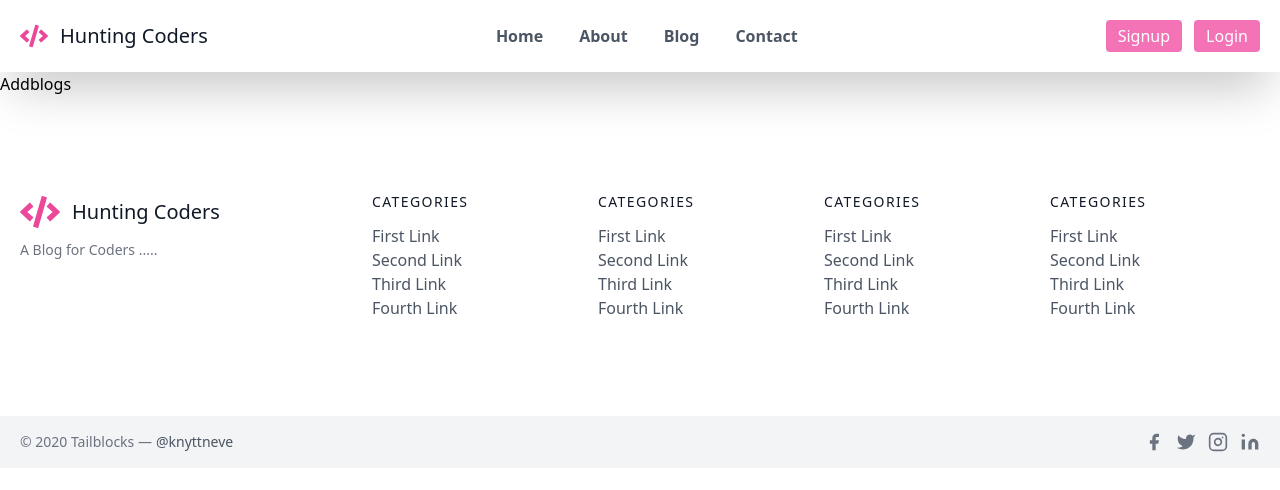
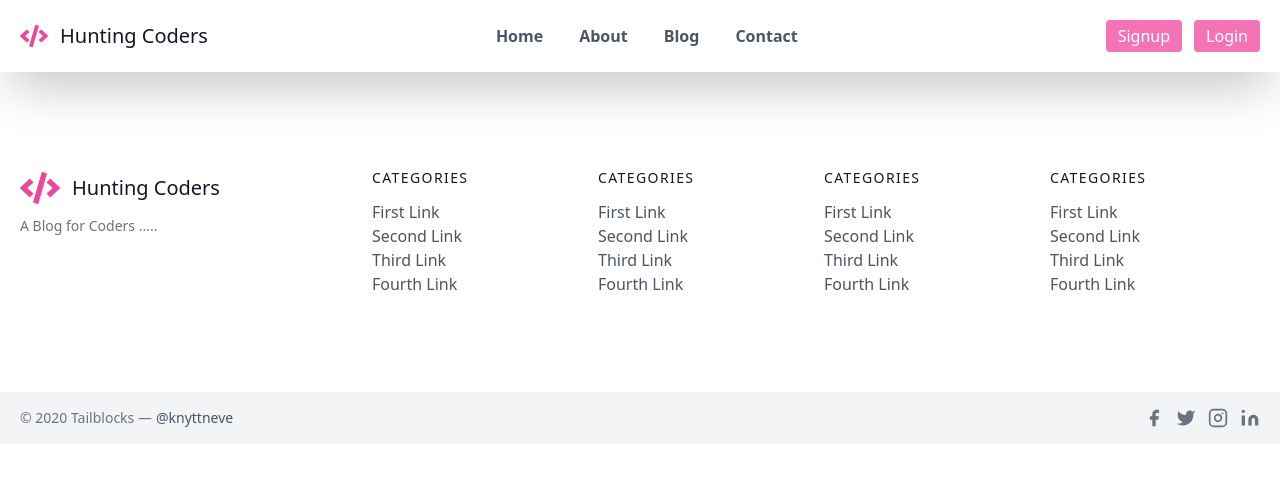
Before and after one commit to TheHimanshuDixit/Lets-Do-Blog, a Next.js app: page /addblogs in a window 1280 px wide. Shown: the top 490 px of the page. Built offline with nearby package versions, Linux system fonts and the light colour scheme.

Commit message:
blank commit

```diff
--- a/pages/addblogs.js
+++ b/pages/addblogs.js
@@ -2,7 +2,7 @@ import React from 'react'
 
 const Addblogs = () => {
   return (
-    <div>Addblogs</div>
+    <div></div>
   )
 }
 
```
